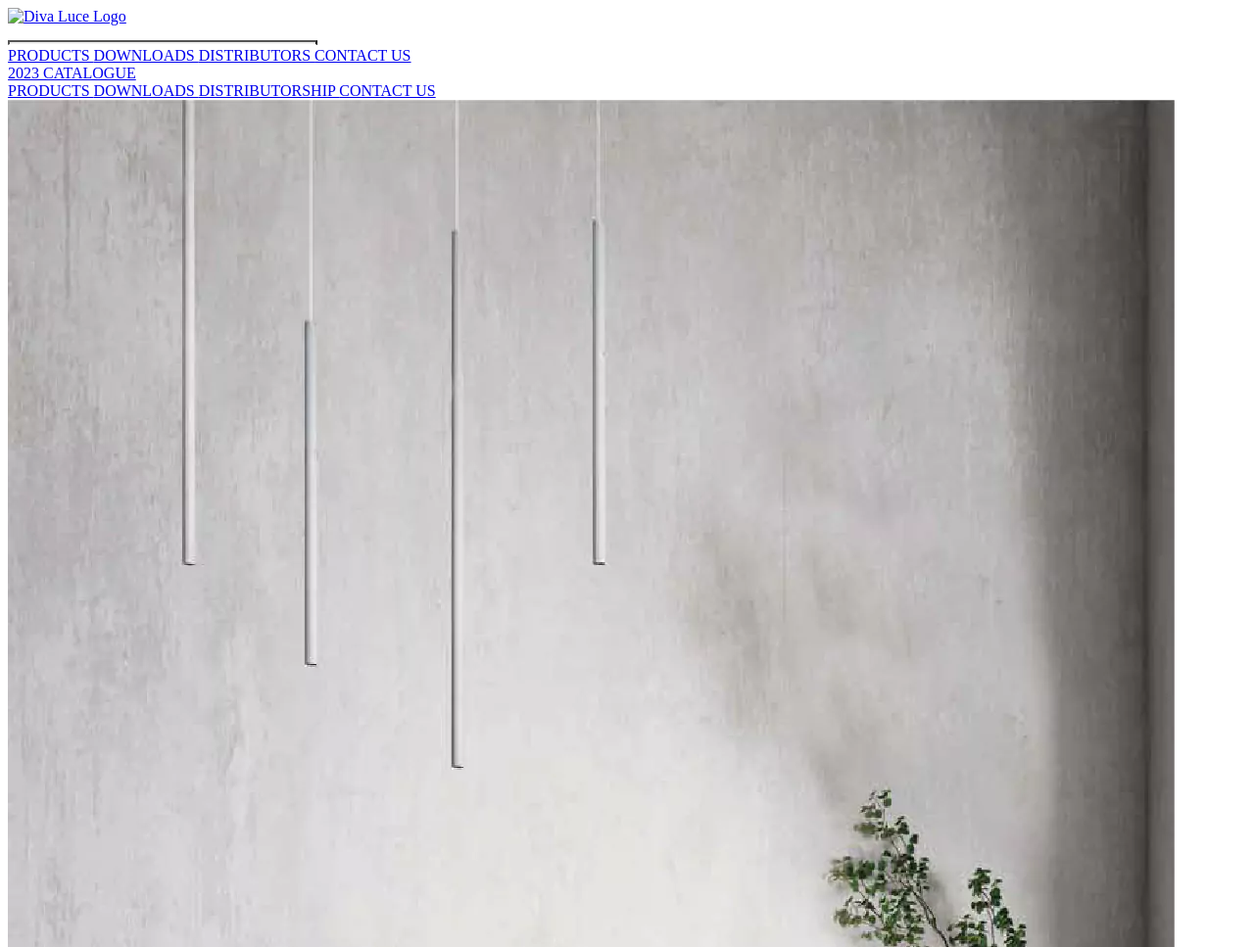
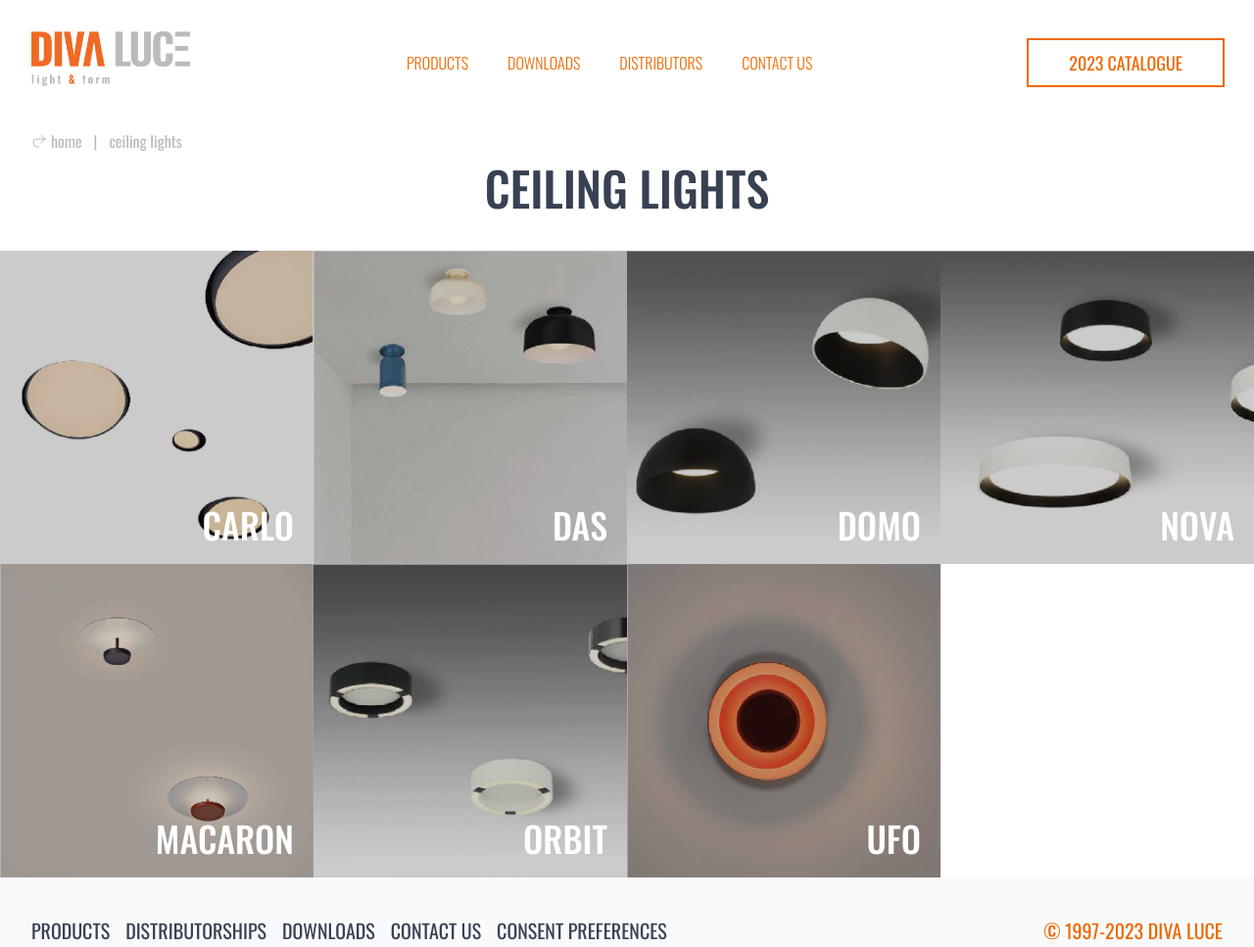
Before and after one commit to LumazaLabs/divaluce, a plain HTML site: page public/collections/ceiling-lights.html in a window 1280 px wide. Shown: the top 967 px of the page at 98% size. Drawn offline with nearby package versions, Linux system fonts and the light colour scheme; files that its build step writes are made by us from their sources; the site is published under a folder, as on GitHub Pages, so addresses that start at the root find nothing; a script that the page names is missing; files whose address does not match are found by name.

Commit message:
Change file paths

```diff
--- a/public/collections/ceiling-lights.html
+++ b/public/collections/ceiling-lights.html
@@ -4,7 +4,7 @@
     <meta charset="UTF-8" />
     <meta name="viewport" content="width=device-width, initial-scale=1.0" />
     <title>Lighting that Enhances and Inspires | Diva Luce</title>
-    <link rel="stylesheet" href="/public/style.css" />
+    <link rel="stylesheet" href="../style.css" />
     <link rel="preconnect" href="https://fonts.googleapis.com" />
     <link rel="preconnect" href="https://fonts.gstatic.com" crossorigin />
     <script src="https://unpkg.com/flickity@2/dist/flickity.pkgd.min.js"></script>
@@ -17,7 +17,7 @@
       rel="stylesheet"
       href="https://cdnjs.cloudflare.com/ajax/libs/animate.css/4.1.1/animate.min.css"
     />
-    <link rel="icon" href="/public/assets/favicon.png" />
+    <link rel="icon" href="../assets/favicon.png" />
   </head>
   <body>
     <script
@@ -37,14 +37,14 @@
             <nav class="flex items-center justify-between h-20 lg:h-32">
               <div class="flex-shrink-0">
                 <a
-                  href="/public/index.html"
+                  href="../index.html"
                   title="Return back to the home page."
                   class="flex"
                 >
                   <img
                     class="w-auto h-16 lg:h-20 py-2"
                     id="logo"
-                    src="/public/assets/logo.png"
+                    src="../assets/logo.png"
                     alt="Diva Luce Logo"
                   />
                 </a>
@@ -68,21 +68,21 @@
 
               <div class="hidden lg:flex lg:items-center lg:space-x-10">
                 <a
-                  href="/public/index.html#products"
+                  href="../index.html#products"
                   title="View our range of products"
                   class="text-base font-light text-diva hover:text-orange-100 active:text-orange-100 transition-all"
                 >
                   PRODUCTS
                 </a>
                 <a
-                  href="/public/index.html#catalogue"
+                  href="../index.html#catalogue"
                   title="Download our latest catalogue"
                   class="text-base font-light text-diva hover:text-orange-100 active:text-orange-100 transition-all"
                 >
                   DOWNLOADS
                 </a>
                 <a
-                  href="/public/index.html#distributorships"
+                  href="../index.html#distributorships"
                   title="Join our global network of distributors."
                   class="text-base font-light text-diva hover:text-orange-100 active:text-orange-100 transition-all"
                 >
@@ -90,7 +90,7 @@
                 </a>
 
                 <a
-                  href="/public/contact.html"
+                  href="../contact.html"
                   title="Let's get in touch"
                   class="text-base font-light text-diva hover:text-orange-100 active:text-orange-100 transition-all"
                 >
@@ -99,7 +99,7 @@
               </div>
 
               <a
-                href="/public/assets/Diva Luce Catalogue.pdf"
+                href="../assets/Diva Luce Catalogue.pdf"
                 title="View the Diva Luce 2023 Catalogue"
                 target="_blank"
                 class="items-center justify-center hidden px-10 py-2 text-lg font-normal text-diva transition-all duration-300 ring-2 ring-diva border border-transparent lg:inline-flex hover:bg-diva focus:bg-diva hover:text-white focus:text-white focus:drop-shadow-lg"
@@ -248,7 +248,7 @@
         class="absolute top-1 left-4 sm:left-6 lg:left-8 text-grey gap-3 hidden lg:flex"
       >
         <a
-          href="/public/index.html"
+          href="../index.html"
           class="flex gap-1 items-center hover:text-diva transition-all duration-200"
           ><span
             ><svg
@@ -282,12 +282,12 @@
       <!-- GRID -->
       <div class="grid grid-cols-2 md:grid-cols-3 lg:grid-cols-4 grid-rows-2">
         <a
-          href="/public/assets/pdf/Ceiling-lights/Carlo.pdf"
+          href="../assets/pdf/Ceiling-lights/Carlo.pdf"
           target="_blank"
           class="w-full h-full relative"
         >
           <img
-            src="/public/assets/Collection-imgs/Ceiling-lights/Carlo.png"
+            src="../assets/Collection-imgs/Ceiling-lights/Carlo.png"
             class="w-full h-auto object-cover"
           />
           <div
@@ -302,12 +302,12 @@
           </div>
         </a>
         <a
-          href="/public/assets/pdf/Ceiling-lights/Das.pdf"
+          href="../assets/pdf/Ceiling-lights/Das.pdf"
           target="_blank"
           class="w-full h-full relative"
         >
           <img
-            src="/public/assets/Collection-imgs/Ceiling-lights/Das.png"
+            src="../assets/Collection-imgs/Ceiling-lights/Das.png"
             class="w-full h-auto object-cover"
           />
           <div
@@ -322,12 +322,12 @@
           </div>
         </a>
         <a
-          href="/public/assets/pdf/Ceiling-lights/Domo and Nova.pdf"
+          href="../assets/pdf/Ceiling-lights/Domo and Nova.pdf"
           target="_blank"
           class="w-full h-full relative"
         >
           <img
-            src="/public/assets/Collection-imgs/Ceiling-lights/Domo.png"
+            src="../assets/Collection-imgs/Ceiling-lights/Domo.png"
             class="w-full h-auto object-cover"
           />
           <div
@@ -342,12 +342,12 @@
           </div>
         </a>
         <a
-          href="/public/assets/pdf/Ceiling-lights/Domo and Nova.pdf"
+          href="../assets/pdf/Ceiling-lights/Domo and Nova.pdf"
           target="_blank"
           class="w-full h-full relative"
         >
           <img
-            src="/public/assets/Collection-imgs/Ceiling-lights/Nova.png"
+            src="../assets/Collection-imgs/Ceiling-lights/Nova.png"
             class="w-full h-auto object-cover"
           />
           <div
@@ -364,12 +364,12 @@
 
         <!-- 2nd ROW -->
         <a
-          href="/public/assets/pdf/Ceiling-lights/Macaron.pdf"
+          href="../assets/pdf/Ceiling-lights/Macaron.pdf"
           target="_blank"
           class="w-full h-full relative"
         >
           <img
-            src="/public/assets/Collection-imgs/Ceiling-lights/Macaron.png"
+            src="../assets/Collection-imgs/Ceiling-lights/Macaron.png"
             class="w-full h-auto object-cover"
           />
           <div
@@ -384,12 +384,12 @@
           </div>
         </a>
         <a
-          href="/public/assets/pdf/Ceiling-lights/Orbit.pdf"
+          href="../assets/pdf/Ceiling-lights/Orbit.pdf"
           target="_blank"
           class="w-full h-full relative"
         >
           <img
-            src="/public/assets/Collection-imgs/Ceiling-lights/Orbit.png"
+            src="../assets/Collection-imgs/Ceiling-lights/Orbit.png"
             class="w-full h-auto object-cover"
           />
           <div
@@ -404,12 +404,12 @@
           </div>
         </a>
         <a
-          href="/public/assets/pdf/Ceiling-lights/UFO.pdf"
+          href="../assets/pdf/Ceiling-lights/UFO.pdf"
           target="_blank"
           class="w-full h-full relative"
         >
           <img
-            src="/public/assets/Collection-imgs/Ceiling-lights/UFO.png"
+            src="../assets/Collection-imgs/Ceiling-lights/UFO.png"
             class="w-full h-auto object-cover"
           />
           <div
@@ -437,25 +437,25 @@
             class="div flex flex-col lg:flex-row items-center justify-evenly gap-4"
           >
             <a
-              href="/public/index.html#products"
+              href="../index.html#products"
               class="text-base font-regular md:text-lg xl:text-xl text-gray-700 uppercase"
             >
               PRODUCTS
             </a>
             <a
-              href="/public/index.html#distributorships"
+              href="../index.html#distributorships"
               class="text-base font-regular md:text-lg xl:text-xl text-gray-700 uppercase"
             >
               DISTRIBUTORSHIPS
             </a>
             <a
-              href="/public/index.html#catalogue"
+              href="../index.html#catalogue"
               class="text-base font-regular md:text-lg xl:text-xl text-gray-700 uppercase"
             >
               DOWNLOADS
             </a>
             <a
-              href="/public/contact.html"
+              href="../contact.html"
               class="text-base font-regular md:text-lg xl:text-xl text-gray-700 uppercase"
             >
               CONTACT US
@@ -477,5 +477,5 @@
       </div>
     </section>
   </body>
-  <script src="/public/animations.js"></script>
+  <script src="../animations.js"></script>
 </html>
```
Also changed, not shown: public/index.html (+13 -13 lines).
